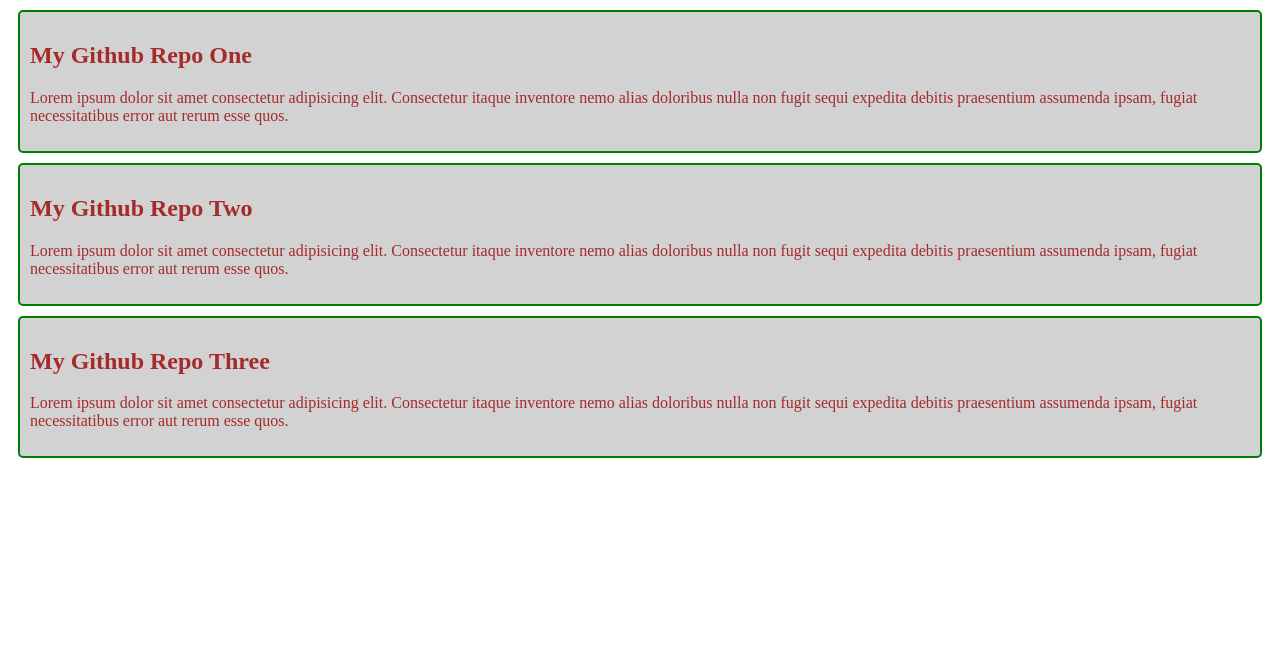
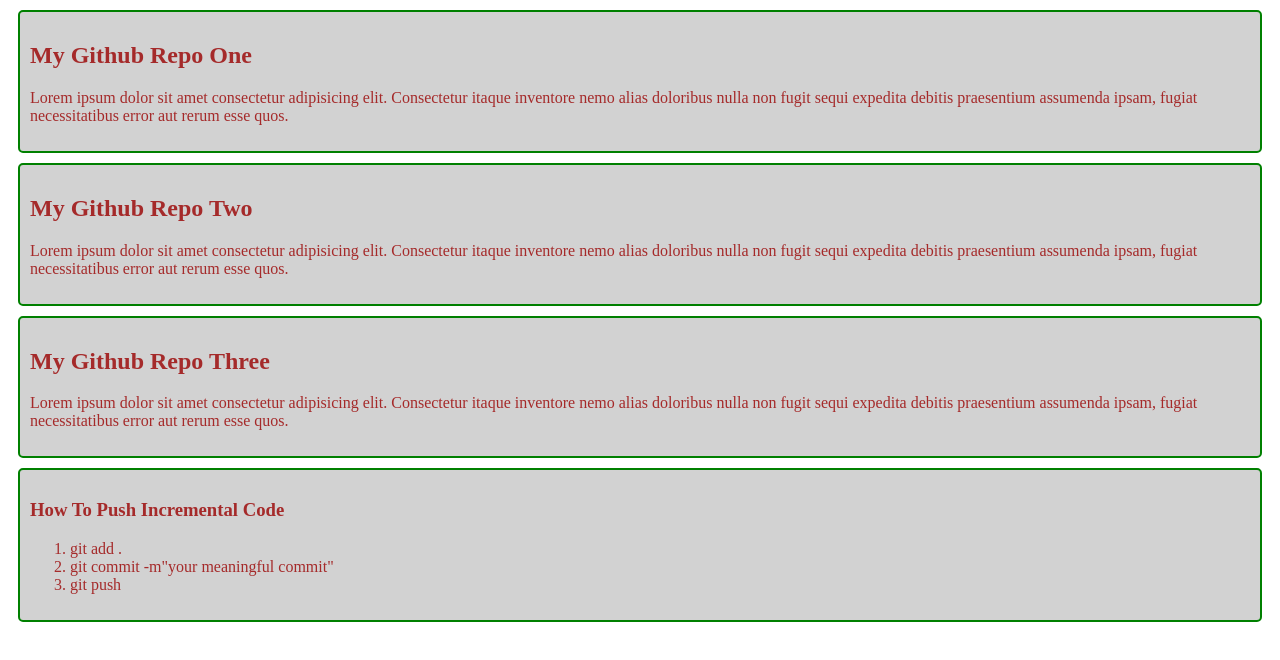
Before and after one commit to Banabir72/my-github-repo, a plain HTML site: page index.html in a window 1280 px wide. Drawn offline with Linux system fonts and the light colour scheme.

Commit message:
Added intremental code pushing rules'

```diff
--- a/index.html
+++ b/index.html
@@ -19,5 +19,13 @@
         <h2>My Github Repo Three</h2>
             <p>Lorem ipsum dolor sit amet consectetur adipisicing elit. Consectetur itaque inventore nemo alias doloribus nulla non fugit sequi expedita debitis praesentium assumenda ipsam, fugiat necessitatibus error aut rerum esse quos.</p>
         </div>
+        <div>
+            <h3>How To Push Incremental Code</h3>
+        <ol>
+            <li>git add .</li>
+            <li>git commit -m"your meaningful commit"</li>
+            <li>git push</li>
+        </ol>
+    </div>
 </body>
 </html>
```
